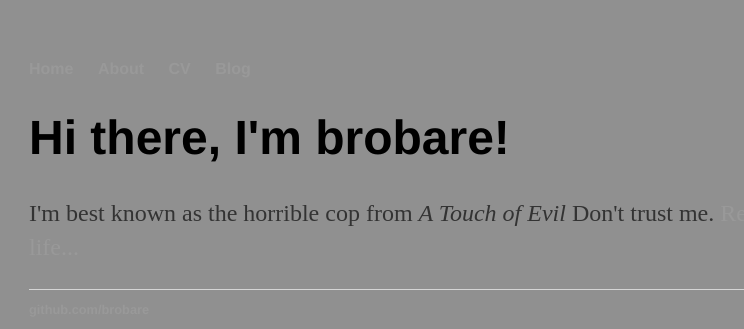
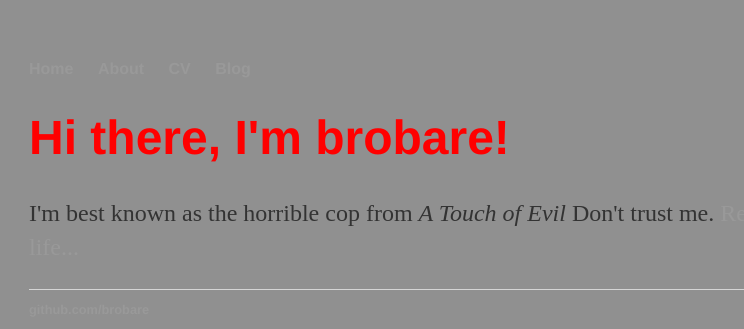
Before and after one commit to brobare/brobare.github.io, a Jekyll site: the page built from index.html, in a window 1280 px wide. Shown: the top 329 px of the page, without its empty margins (163-907 px from the left). Built offline with Jekyll 4.4.1, drawn with Linux system fonts in a browser that asks for light colours.

Commit message:
Update main.css

```diff
--- a/css/main.css
+++ b/css/main.css
@@ -2,7 +2,7 @@ body {
     margin: 60px auto;
     width: 70%;
     background-color: #909090;
-    text-color: red;
+    color: #ff0000;
 }
 nav ul, footer ul {
     font-family:'Helvetica', 'Arial', 'Sans-Serif';
```
